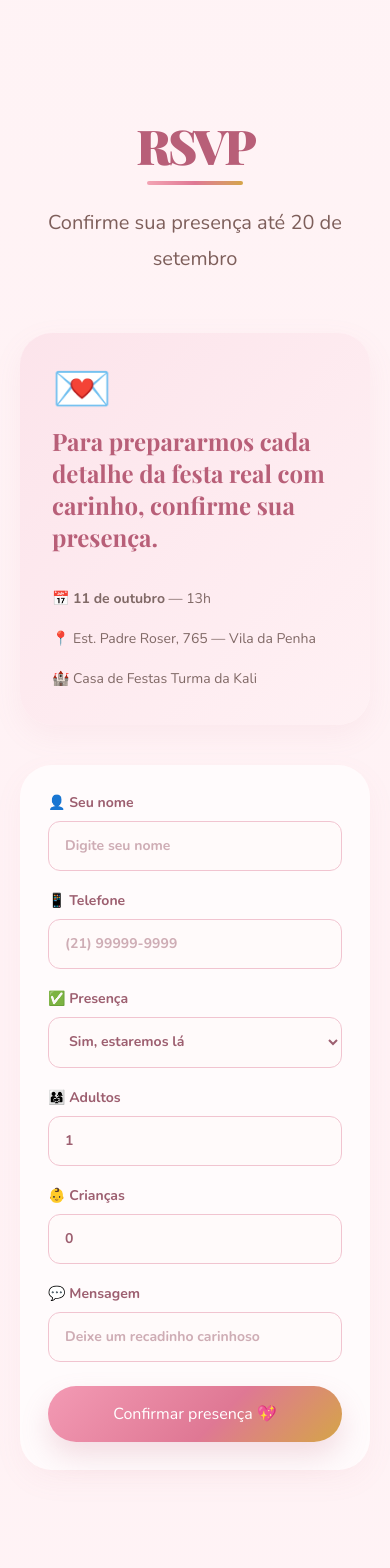
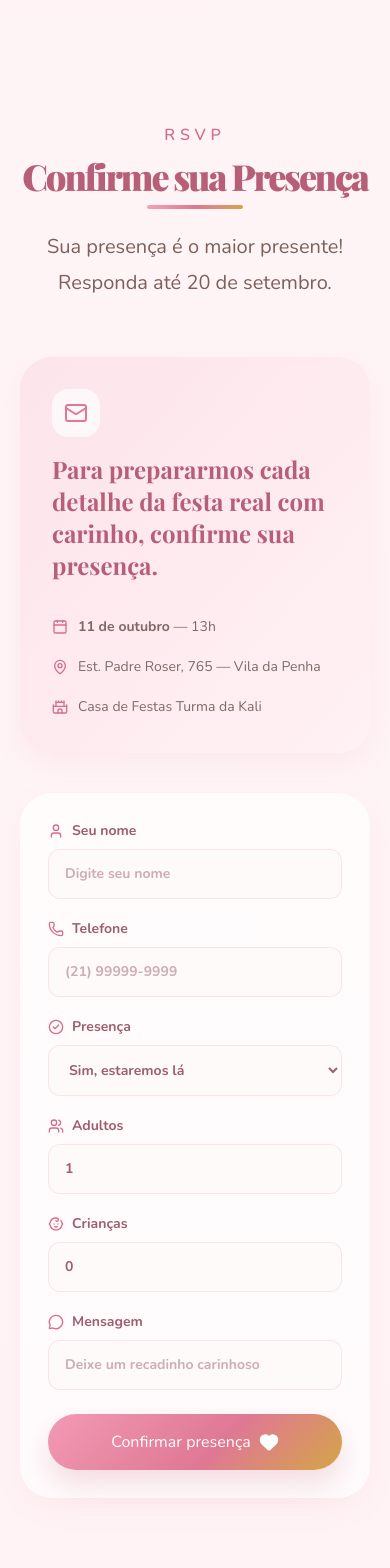
Before and after one commit to Ivan-ReisDev/site-diana, a Next.js app: page / in a window 390 px wide. Shown: the part 3900-5468 px from the top of the page. Built offline with nearby package versions, Linux system fonts and the light colour scheme.

Commit message:
implementando

```diff
--- a/package.json
+++ b/package.json
@@ -11,6 +11,7 @@
   },
   "dependencies": {
     "framer-motion": "^12.40.0",
+    "lucide-react": "^1.18.0",
     "next": "16.2.7",
     "react": "19.2.4",
     "react-dom": "19.2.4"
--- a/src/app/InvitationSite.tsx
+++ b/src/app/InvitationSite.tsx
@@ -2,6 +2,21 @@
 
 import { FormEvent, useMemo, useState } from "react";
 import { motion } from "framer-motion";
+import {
+  Baby,
+  Calendar,
+  CheckCircle2,
+  Gift,
+  Heart,
+  Mail,
+  MapPin,
+  MessageCircle,
+  Phone,
+  Castle,
+  Ribbon,
+  User,
+  Users,
+} from "lucide-react";
 
 type RsvpSummary = {
   name: string;
@@ -19,25 +34,25 @@ type Recado = {
 type GiftItem = {
   id: number;
   nome: string;
-  emoji: string;
+  imagem: string;
   preco: string;
   reservado: boolean;
   reservadoPor: string;
 };
 
 const giftItems: GiftItem[] = [
-  { id: 1, nome: "Urso de Pelúcia", emoji: "🧸", preco: "R$ 89,90", reservado: false, reservadoPor: "" },
-  { id: 2, nome: "Blocos de Montar", emoji: "🧱", preco: "R$ 59,90", reservado: false, reservadoPor: "" },
-  { id: 3, nome: "Carrinho", emoji: "🚗", preco: "R$ 49,90", reservado: false, reservadoPor: "" },
-  { id: 4, nome: "Boneca", emoji: "🎎", preco: "R$ 79,90", reservado: false, reservadoPor: "" },
-  { id: 5, nome: "Quebra-Cabeça", emoji: "🧩", preco: "R$ 39,90", reservado: false, reservadoPor: "" },
-  { id: 6, nome: "Bola", emoji: "⚽", preco: "R$ 29,90", reservado: false, reservadoPor: "" },
-  { id: 7, nome: "Kit Pintura", emoji: "🎨", preco: "R$ 69,90", reservado: false, reservadoPor: "" },
-  { id: 8, nome: "Livro Infantil", emoji: "📚", preco: "R$ 44,90", reservado: false, reservadoPor: "" },
-  { id: 9, nome: "Jogo de Panelinhas", emoji: "🍳", preco: "R$ 54,90", reservado: false, reservadoPor: "" },
-  { id: 10, nome: "Cavalo de Balanço", emoji: "🐴", preco: "R$ 99,90", reservado: false, reservadoPor: "" },
-  { id: 11, nome: "Massinha de Modelar", emoji: "🎭", preco: "R$ 34,90", reservado: false, reservadoPor: "" },
-  { id: 12, nome: "Fantasia de Princesa", emoji: "👑", preco: "R$ 89,90", reservado: false, reservadoPor: "" },
+  { id: 1, nome: "Urso de Pelúcia", imagem: "https://images.pexels.com/photos/113559/pexels-photo-113559.jpeg?auto=compress&cs=tinysrgb&w=400", preco: "R$ 89,90", reservado: false, reservadoPor: "" },
+  { id: 2, nome: "Blocos de Montar", imagem: "https://images.pexels.com/photos/4491703/pexels-photo-4491703.jpeg?auto=compress&cs=tinysrgb&w=400", preco: "R$ 59,90", reservado: false, reservadoPor: "" },
+  { id: 3, nome: "Carrinho", imagem: "https://images.pexels.com/photos/6132059/pexels-photo-6132059.jpeg?auto=compress&cs=tinysrgb&w=400", preco: "R$ 49,90", reservado: false, reservadoPor: "" },
+  { id: 4, nome: "Boneca", imagem: "https://images.pexels.com/photos/20020284/pexels-photo-20020284.jpeg?auto=compress&cs=tinysrgb&w=400", preco: "R$ 79,90", reservado: false, reservadoPor: "" },
+  { id: 5, nome: "Quebra-Cabeça", imagem: "https://images.pexels.com/photos/6255656/pexels-photo-6255656.jpeg?auto=compress&cs=tinysrgb&w=400", preco: "R$ 39,90", reservado: false, reservadoPor: "" },
+  { id: 6, nome: "Bola", imagem: "https://images.pexels.com/photos/209861/pexels-photo-209861.jpeg?auto=compress&cs=tinysrgb&w=400", preco: "R$ 29,90", reservado: false, reservadoPor: "" },
+  { id: 7, nome: "Kit Pintura", imagem: "https://images.pexels.com/photos/13755613/pexels-photo-13755613.jpeg?auto=compress&cs=tinysrgb&w=400", preco: "R$ 69,90", reservado: false, reservadoPor: "" },
+  { id: 8, nome: "Livro Infantil", imagem: "https://images.pexels.com/photos/4887203/pexels-photo-4887203.jpeg?auto=compress&cs=tinysrgb&w=400", preco: "R$ 44,90", reservado: false, reservadoPor: "" },
+  { id: 9, nome: "Jogo de Panelinhas", imagem: "https://images.pexels.com/photos/4484893/pexels-photo-4484893.jpeg?auto=compress&cs=tinysrgb&w=400", preco: "R$ 54,90", reservado: false, reservadoPor: "" },
+  { id: 10, nome: "Cavalo de Balanço", imagem: "https://images.pexels.com/photos/712857/pexels-photo-712857.jpeg?auto=compress&cs=tinysrgb&w=400", preco: "R$ 99,90", reservado: false, reservadoPor: "" },
+  { id: 11, nome: "Massinha de Modelar", imagem: "https://images.pexels.com/photos/4487869/pexels-photo-4487869.jpeg?auto=compress&cs=tinysrgb&w=400", preco: "R$ 34,90", reservado: false, reservadoPor: "" },
+  { id: 12, nome: "Fantasia de Princesa", imagem: "https://images.pexels.com/photos/19230196/pexels-photo-19230196.jpeg?auto=compress&cs=tinysrgb&w=400", preco: "R$ 89,90", reservado: false, reservadoPor: "" },
 ];
 
 const eventDetails = [
@@ -160,7 +175,7 @@ export default function InvitationSite() {
           <div className="hidden gap-6 text-sm font-medium text-[#806562] md:flex">
             <a href="#evento">Evento</a>
             <a href="#mural">Mural</a>
-            <a href="#rsvp">RSVP</a>
+            <a href="#rsvp">Presença</a>
             <a href="#gifts">Presentes</a>
           </div>
           <a
@@ -390,18 +405,21 @@ export default function InvitationSite() {
       >
         <div className="mx-auto max-w-6xl">
           <div className="mb-14 text-center">
-            <p className="mb-3 font-serif text-5xl font-black leading-[.95] tracking-[-0.06em] text-[#b85f78] sm:text-6xl">
-              RSVP
+            <p className="font-semibold uppercase tracking-[.3em] text-[#d36f8a]">RSVP</p>
+            <p className="mb-3 mt-3 font-serif text-4xl font-black leading-[.95] tracking-[-0.06em] text-[#b85f78] sm:text-6xl">
+              Confirme sua Presença
             </p>
             <div className="mx-auto mb-5 h-1 w-24 rounded-full bg-gradient-to-r from-[#f3a4b4] via-[#df7894] to-[#d5a547]" />
             <p className="mx-auto max-w-2xl text-xl leading-9 text-[#7e5f5b] sm:text-2xl">
-              Confirme sua presença até 20 de setembro
+              Sua presença é o maior presente! Responda até 20 de setembro.
             </p>
           </div>
 
           <div className="mx-auto grid max-w-4xl gap-10 lg:grid-cols-[1fr_1.2fr]">
             <div className="rounded-[2rem] bg-gradient-to-br from-[#fce4eb] to-[#fff1f4] p-8 text-[#7d625f] shadow-[0_10px_30px_rgba(201,111,135,.08)]">
-              <div className="mb-3 text-5xl">💌</div>
+              <div className="mb-4 grid h-12 w-12 place-items-center rounded-2xl bg-white/70 text-[#df7894]">
+                <Mail className="h-6 w-6" strokeWidth={2} />
+              </div>
               <p className="font-serif text-2xl font-bold leading-8 text-[#b85f78]">
               Para prepararmos cada detalhe da festa real com carinho, confirme sua presença.
               </p>
@@ -413,45 +431,56 @@ export default function InvitationSite() {
                 </div>
               )}
               <div className="mt-8 space-y-3 text-sm leading-7 text-[#806966]">
-                <p>📅 <strong>11 de outubro</strong> — 13h</p>
-                <p>📍 Est. Padre Roser, 765 — Vila da Penha</p>
-                <p>🏰 Casa de Festas Turma da Kali</p>
+                <p className="flex items-center gap-2.5">
+                  <Calendar className="h-4 w-4 shrink-0 text-[#d36f8a]" strokeWidth={2} />
+                  <span><strong>11 de outubro</strong> — 13h</span>
+                </p>
+                <p className="flex items-center gap-2.5">
+                  <MapPin className="h-4 w-4 shrink-0 text-[#d36f8a]" strokeWidth={2} />
+                  <span>Est. Padre Roser, 765 — Vila da Penha</span>
+                </p>
+                <p className="flex items-center gap-2.5">
+                  <Castle className="h-4 w-4 shrink-0 text-[#d36f8a]" strokeWidth={2} />
+                  <span>Casa de Festas Turma da Kali</span>
+                </p>
               </div>
             </div>
 
             <form onSubmit={handleRsvp} className="rounded-[2rem] bg-white/68 p-7 shadow-[0_10px_30px_rgba(201,111,135,.06)] sm:p-8">
               <div className="grid gap-5 sm:grid-cols-2">
                 <label className="grid gap-2 text-sm font-bold text-[#9d5f70] sm:col-span-2">
-                  <span className="flex items-center gap-2">👤 Seu nome</span>
-                  <input name="name" className="rounded-xl border border-[#f1c4d0] bg-[#fffafa] px-4 py-3.5 outline-none transition focus:border-[#df7894] focus:ring-4 focus:ring-pink-200" placeholder="Digite seu nome" />
+                  <span className="flex items-center gap-2"><User className="h-4 w-4 text-[#d36f8a]" strokeWidth={2} /> Seu nome</span>
+                  <input name="name" className="rounded-xl border border-[#f1c4d0]/40 bg-[#fffafa] px-4 py-3.5 outline-none transition focus:border-[#df7894] focus:ring-4 focus:ring-pink-100" placeholder="Digite seu nome" />
                 </label>
                 <label className="grid gap-2 text-sm font-bold text-[#9d5f70] sm:col-span-2">
-                  <span className="flex items-center gap-2">📱 Telefone</span>
-                  <input name="phone" className="rounded-xl border border-[#f1c4d0] bg-[#fffafa] px-4 py-3.5 outline-none transition focus:border-[#df7894] focus:ring-4 focus:ring-pink-200" placeholder="(21) 99999-9999" />
+                  <span className="flex items-center gap-2"><Phone className="h-4 w-4 text-[#d36f8a]" strokeWidth={2} /> Telefone</span>
+                  <input name="phone" className="rounded-xl border border-[#f1c4d0]/40 bg-[#fffafa] px-4 py-3.5 outline-none transition focus:border-[#df7894] focus:ring-4 focus:ring-pink-100" placeholder="(21) 99999-9999" />
                 </label>
                 <label className="grid gap-2 text-sm font-bold text-[#9d5f70]">
-                  <span className="flex items-center gap-2">✅ Presença</span>
-                  <select name="attendance" className="rounded-xl border border-[#f1c4d0] bg-[#fffafa] px-4 py-3.5 outline-none transition focus:border-[#df7894] focus:ring-4 focus:ring-pink-200">
+                  <span className="flex items-center gap-2"><CheckCircle2 className="h-4 w-4 text-[#d36f8a]" strokeWidth={2} /> Presença</span>
+                  <select name="attendance" className="rounded-xl border border-[#f1c4d0]/40 bg-[#fffafa] px-4 py-3.5 outline-none transition focus:border-[#df7894] focus:ring-4 focus:ring-pink-100">
                     <option value="sim">Sim, estaremos lá</option>
                     <option value="nao">Não poderei ir</option>
                   </select>
                 </label>
                 <label className="grid gap-2 text-sm font-bold text-[#9d5f70]">
-                  <span className="flex items-center gap-2">👨‍👩‍👧 Adultos</span>
-                  <input name="adults" type="number" min="0" defaultValue="1" className="rounded-xl border border-[#f1c4d0] bg-[#fffafa] px-4 py-3.5 outline-none transition focus:border-[#df7894] focus:ring-4 focus:ring-pink-200" />
+                  <span className="flex items-center gap-2"><Users className="h-4 w-4 text-[#d36f8a]" strokeWidth={2} /> Adultos</span>
+                  <input name="adults" type="number" min="0" defaultValue="1" className="rounded-xl border border-[#f1c4d0]/40 bg-[#fffafa] px-4 py-3.5 outline-none transition focus:border-[#df7894] focus:ring-4 focus:ring-pink-100" />
                 </label>
                 <label className="grid gap-2 text-sm font-bold text-[#9d5f70]">
-                  <span className="flex items-center gap-2">👶 Crianças</span>
-                  <input name="children" type="number" min="0" defaultValue="0" className="rounded-xl border border-[#f1c4d0] bg-[#fffafa] px-4 py-3.5 outline-none transition focus:border-[#df7894] focus:ring-4 focus:ring-pink-200" />
+                  <span className="flex items-center gap-2"><Baby className="h-4 w-4 text-[#d36f8a]" strokeWidth={2} /> Crianças</span>
+                  <input name="children" type="number" min="0" defaultValue="0" className="rounded-xl border border-[#f1c4d0]/40 bg-[#fffafa] px-4 py-3.5 outline-none transition focus:border-[#df7894] focus:ring-4 focus:ring-pink-100" />
                 </label>
                 <label className="grid gap-2 text-sm font-bold text-[#9d5f70] sm:col-span-2">
-                  <span className="flex items-center gap-2">💬 Mensagem</span>
-                  <input name="message" className="rounded-xl border border-[#f1c4d0] bg-[#fffafa] px-4 py-3.5 outline-none transition focus:border-[#df7894] focus:ring-4 focus:ring-pink-200" placeholder="Deixe um recadinho carinhoso" />
+                  <span className="flex items-center gap-2"><MessageCircle className="h-4 w-4 text-[#d36f8a]" strokeWidth={2} /> Mensagem</span>
+                  <input name="message" className="rounded-xl border border-[#f1c4d0]/40 bg-[#fffafa] px-4 py-3.5 outline-none transition focus:border-[#df7894] focus:ring-4 focus:ring-pink-100" placeholder="Deixe um recadinho carinhoso" />
                 </label>
               </div>
               {error && <p className="mt-4 rounded-2xl bg-red-50 px-4 py-3 text-sm font-bold text-red-700">{error}</p>}
               <button className="mt-6 w-full royal-button rounded-full px-7 py-4 text-lg font-black text-white shadow-[0_8px_24px_rgba(223,120,148,.24)] transition-all hover:scale-[1.02]" type="submit">
-                Confirmar presença 💖
+                <span className="flex items-center justify-center gap-2">
+                  Confirmar presença <Heart className="h-5 w-5" strokeWidth={2.25} fill="currentColor" />
+                </span>
               </button>
             </form>
           </div>
@@ -516,9 +545,9 @@ export default function InvitationSite() {
                   </button>
                   <button
                     onClick={confirmarReserva}
-                    className="royal-button flex-1 rounded-full px-4 py-3 font-bold text-white"
+                    className="royal-button flex flex-1 items-center justify-center gap-2 rounded-full px-4 py-3 font-bold text-white"
                   >
-                    Confirmar 🎁
+                    <Gift className="h-4 w-4" strokeWidth={2.25} /> Confirmar
                   </button>
                 </div>
               </div>
@@ -529,34 +558,43 @@ export default function InvitationSite() {
             {gifts.map((item) => (
               <div
                 key={item.id}
-                className={`animate-rise rounded-[1.5rem] p-5 text-center shadow-[0_6px_18px_rgba(201,111,135,.06)] transition-all ${
+                className={`group animate-rise overflow-hidden rounded-[1.5rem] text-center shadow-[0_6px_18px_rgba(201,111,135,.06)] transition-all ${
                   item.reservado
                     ? "bg-[#fff5f8]/50 opacity-70"
                     : "bg-white/72 hover:shadow-[0_8px_24px_rgba(201,111,135,.12)] hover:-translate-y-1"
                 }`}
                 style={{ animationDelay: `${item.id * 60}ms` }}
               >
-                <div className="mx-auto grid h-20 w-20 place-items-center rounded-2xl bg-gradient-to-br from-[#ffe1ea] to-[#fff5f8] text-4xl shadow-inner">
-                  {item.emoji}
+                <div className="relative aspect-square w-full overflow-hidden bg-[#fff5f8]">
+                  <img
+                    src={item.imagem}
+                    alt={item.nome}
+                    className={`h-full w-full object-cover transition-transform duration-500 ${
+                      item.reservado ? "" : "group-hover:scale-105"
+                    }`}
+                    loading="lazy"
+                  />
+                  {item.reservado && (
+                    <span className="absolute right-2 top-2 inline-flex items-center gap-1 rounded-full bg-white/90 px-3 py-1 text-xs font-black uppercase tracking-[.08em] text-[#b85f78] shadow-sm">
+                      <Ribbon className="h-3.5 w-3.5" strokeWidth={2.25} /> Reservado
+                    </span>
+                  )}
                 </div>
-                <h3 className="mt-4 text-base font-black text-[#b85f78]">{item.nome}</h3>
+                <div className="p-5">
+                  <h3 className="text-base font-black text-[#b85f78]">{item.nome}</h3>
                   <p className="mt-1 font-serif text-xl font-bold text-[#d5a547]">{item.preco}</p>
 
                   {item.reservado ? (
-                  <div className="mt-4">
-                    <span className="inline-block rounded-full bg-[#fce4eb] px-4 py-2 text-xs font-black uppercase tracking-[.1em] text-[#b85f78]">
-                      🎀 Reservado
-                    </span>
-                    <p className="mt-2 text-xs text-[#b78b8c]">por {item.reservadoPor}</p>
-                  </div>
+                    <p className="mt-4 text-xs text-[#b78b8c]">Reservado por {item.reservadoPor}</p>
                   ) : (
                     <button
                       onClick={() => abrirReserva(item)}
-                    className="mt-4 w-full rounded-full border-2 border-[#df7894]/30 px-4 py-2.5 text-sm font-bold text-[#df7894] transition hover:bg-[#df7894] hover:text-white"
+                      className="mt-4 flex w-full items-center justify-center gap-2 rounded-full border-2 border-[#df7894]/30 px-4 py-2.5 text-sm font-bold text-[#df7894] transition hover:bg-[#df7894] hover:text-white"
                     >
-                    🎁 Dar este presente
+                      <Gift className="h-4 w-4" strokeWidth={2.25} /> Dar este presente
                     </button>
                   )}
+                </div>
               </div>
             ))}
           </div>
```
Also changed, not shown: 1 other file (tests, documents, lock files or other folders). Lines whose indentation alone changed are shown as unchanged.
